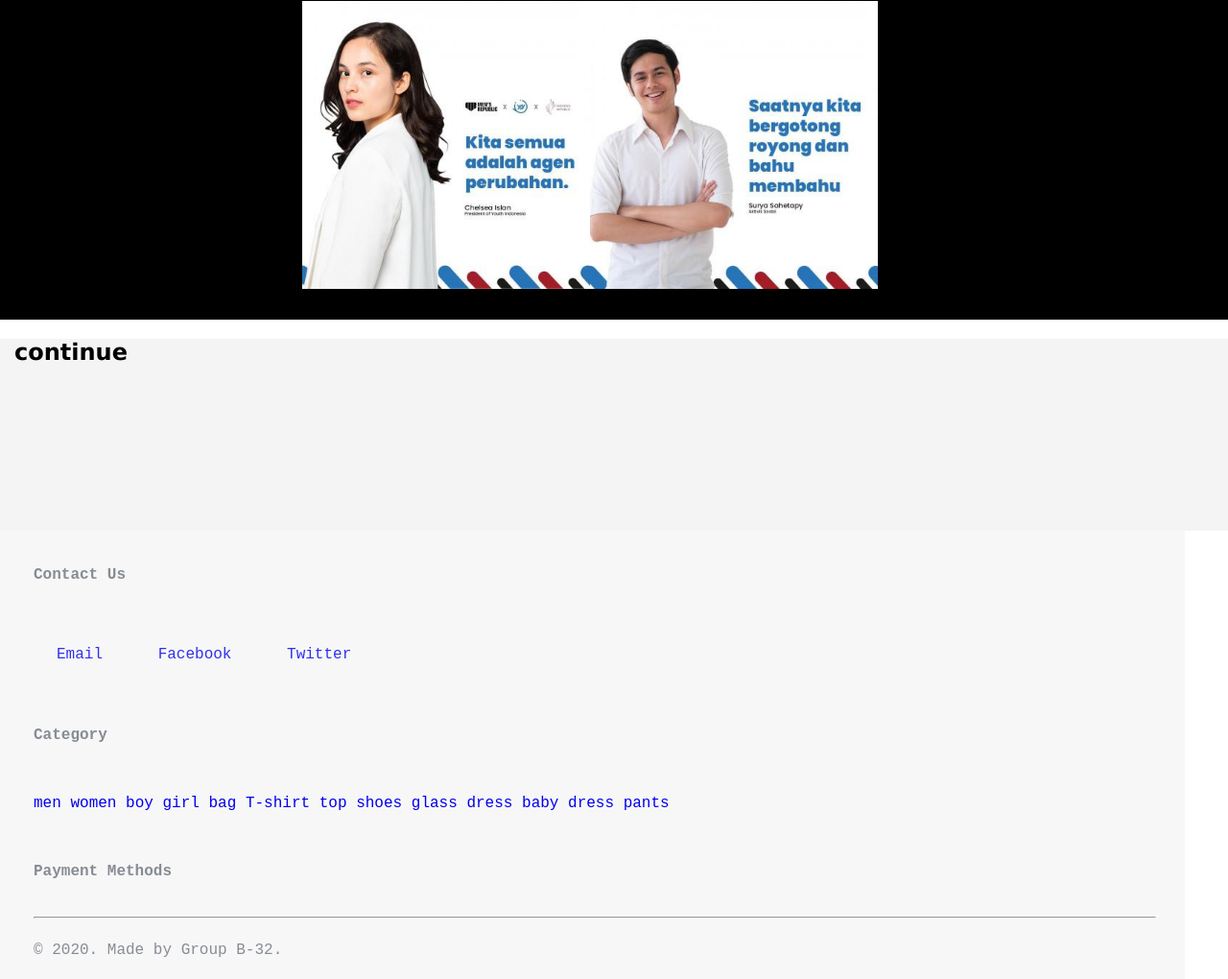
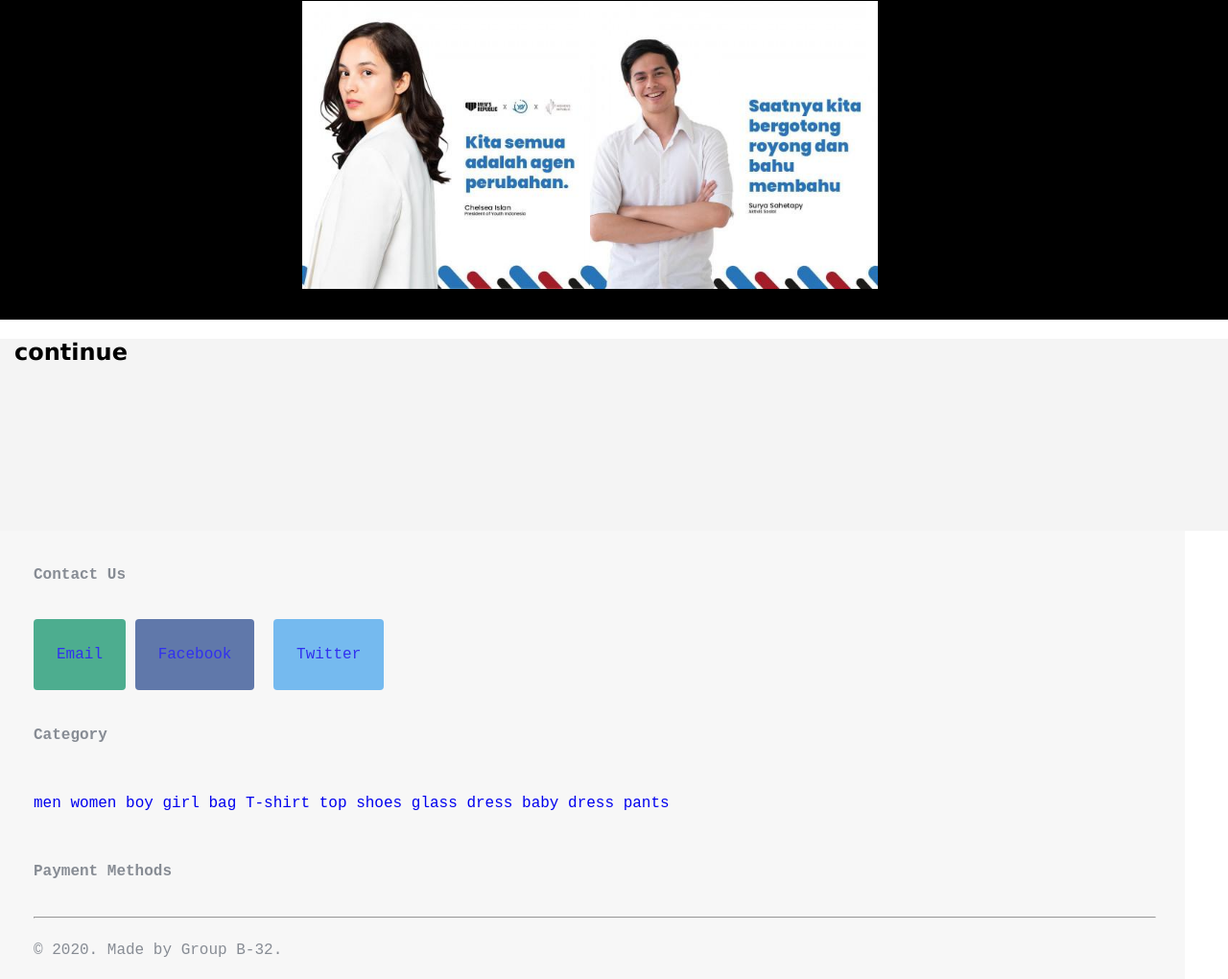
Before and after one commit to Tim-B32/Tim-B32.github.io, a plain HTML site: page index.html in a window 1280 px wide. Shown: the part 1175-2195 px from the top of the page at 96% size. Drawn offline with Linux system fonts and the light colour scheme.

Commit message:
Update stylesheet.css

```diff
--- a/stylesheet.css
+++ b/stylesheet.css
@@ -189,7 +189,21 @@ float: left;
 .footer-title {
     text-align: left;
     color: #fff;
-    font-size: 25px;}
+    font-size: 25px;
+}
+
+.signup {
+  background-color: #239b76;
+}
+
+.facebook {
+  background-color: #3b5998;
+  margin-right: 10px;
+}
+
+.twitter {
+  background-color: #55acee;
+}
 
 .footer .social-icon {
     padding: 0px;
```
